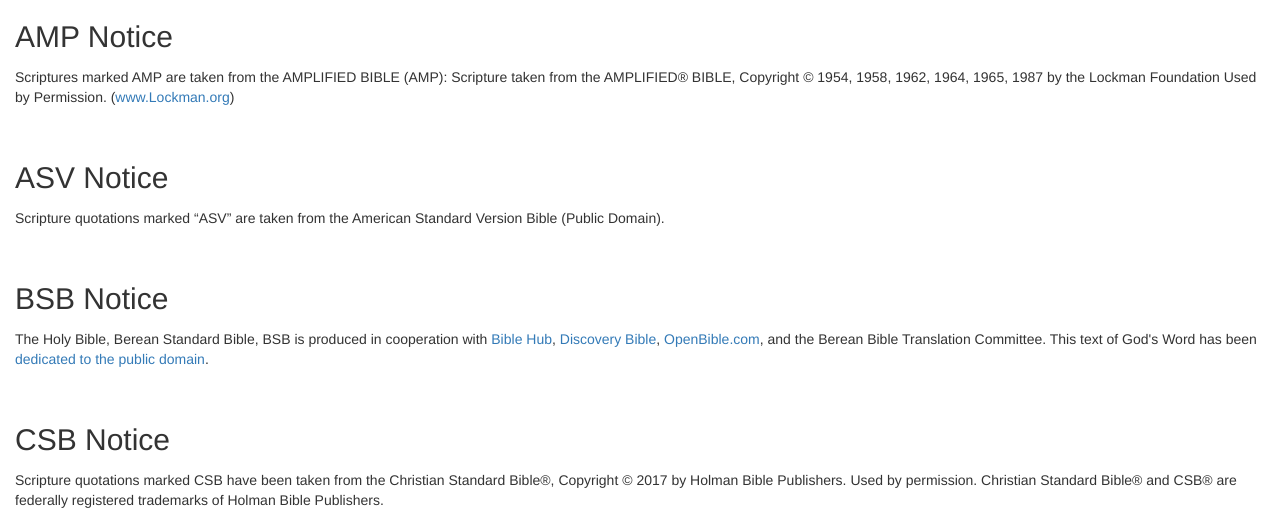
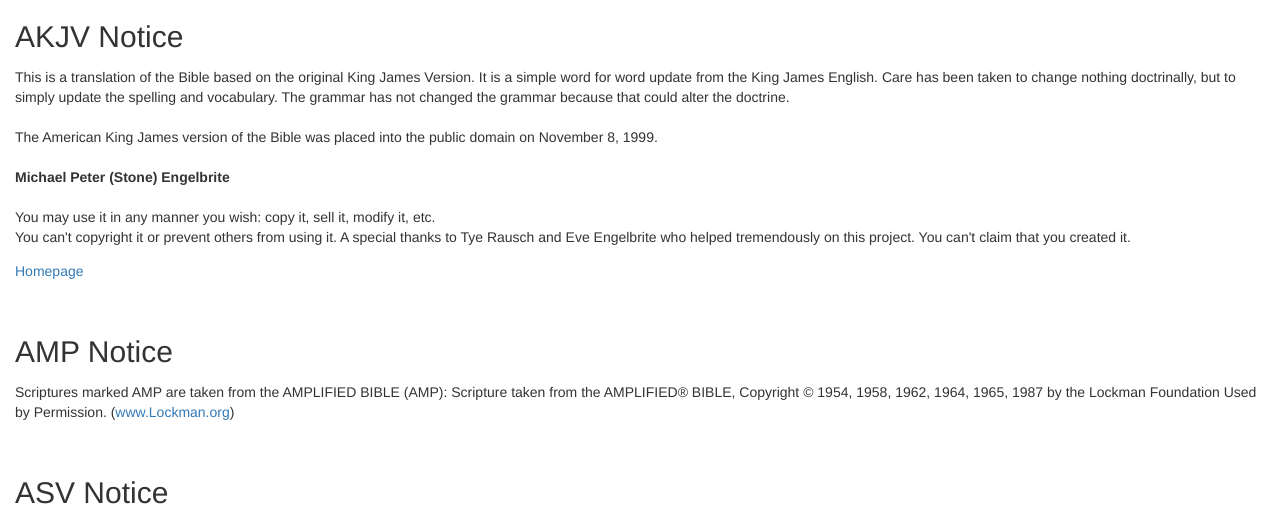
Before and after one commit to samhaswon/selfhosted-bible, a Flask app: page /copyright in a window 1280 px wide. Shown: the part 50-569 px from the top of the page. Run offline with Flask 3, Linux system fonts and the light colour scheme; parts of the project's set-up code (start-up, migrations or seed data) failed here and were passed over.

Commit message:
Added AKJV copyright notice
Signed-off-by: Samuel Howard <sahoward42@tntech.edu>

```diff
--- a/templates/copyright.html
+++ b/templates/copyright.html
@@ -4,14 +4,26 @@
 
 {% block content %}
 <div class="container-fluid mw-100">
+    <h2>AKJV Notice</h2>
+    <p>This is a translation of the Bible based on the original King James Version. It is a simple word for word update from the King James English. Care has been taken to change nothing doctrinally, but to simply update the spelling and vocabulary. The grammar has not changed the grammar because that could alter the doctrine.<br><br>
+    The American King James version of the Bible was placed into the public domain on November 8, 1999.<br><br>
+
+    <b>Michael Peter (Stone) Engelbrite</b><br><br>
+
+    You may use it in any manner you wish: copy it, sell it, modify it, etc.<br>
+    You can't copyright it or prevent others from using it.
+    A special thanks to Tye Rausch and Eve Engelbrite who helped tremendously on this project.
+    You can't claim that you created it.</p>
+    <p><a href="https://www.angelfire.com/al4/allenkc/akjv/" target="_blank" rel="noopener noreferrer">Homepage</a></p>
+    <br>
     <h2>AMP Notice</h2>
-    <p>Scriptures marked AMP are taken from the AMPLIFIED BIBLE (AMP): Scripture taken from the AMPLIFIED® BIBLE, Copyright © 1954, 1958, 1962, 1964, 1965, 1987 by the Lockman Foundation Used by Permission. (<a href="https://www.lockman.org/">www.Lockman.org</a>)</p>
+    <p>Scriptures marked AMP are taken from the AMPLIFIED BIBLE (AMP): Scripture taken from the AMPLIFIED® BIBLE, Copyright © 1954, 1958, 1962, 1964, 1965, 1987 by the Lockman Foundation Used by Permission. (<a href="https://www.lockman.org/" target="_blank" rel="noopener noreferrer">www.Lockman.org</a>)</p>
     <br>
     <h2>ASV Notice</h2>
     <p>Scripture quotations marked “ASV” are taken from the American Standard Version Bible (Public Domain).</p>
     <br>
     <h2>BSB Notice</h2>
-    <p>The Holy Bible, Berean Standard Bible, BSB is produced in cooperation with <a href="//biblehub.com">Bible Hub</a>, <a href="//discoverybible.com">Discovery Bible</a>, <a href="//openbible.com">OpenBible.com</a>, and the Berean Bible Translation Committee. This text of God's Word has been <a href="https://creativecommons.org/publicdomain/zero/1.0/"> dedicated to the public domain</a>.</p>
+    <p>The Holy Bible, Berean Standard Bible, BSB is produced in cooperation with <a href="//biblehub.com" target="_blank" rel="noopener noreferrer">Bible Hub</a>, <a href="//discoverybible.com" target="_blank" rel="noopener noreferrer">Discovery Bible</a>, <a href="//openbible.com" target="_blank" rel="noopener noreferrer">OpenBible.com</a>, and the Berean Bible Translation Committee. This text of God's Word has been <a href="https://creativecommons.org/publicdomain/zero/1.0/" target="_blank" rel="noopener noreferrer"> dedicated to the public domain</a>.</p>
     <br>
     <h2>CSB Notice</h2>
     <p>Scripture quotations marked CSB have been taken from the Christian Standard Bible®, Copyright © 2017 by Holman Bible Publishers. Used by permission. Christian Standard Bible® and CSB® are federally registered trademarks of Holman Bible Publishers.</p>
@@ -28,27 +40,27 @@
     <p>Rights in The Authorized Version of the Bible (King James Bible) in the United Kingdom are vested in the Crown and administered by the Crown’s patentee, Cambridge University Press. The reproduction by any means of the text of the King James Version is permitted to a maximum of five hundred (500) verses for liturgical and non-commercial educational use, provided that the verses quoted neither amount to a complete book of the Bible nor represent 25 per cent or more of the total text of the work in which they are quoted, subject to the following acknowledgement being included:</p>
     <p><span class="tab">Scripture quotations from The Authorized (King James) Version. Rights in the Authorized Version in the United Kingdom are vested in the Crown. Reproduced by permission of the Crown’s patentee, Cambridge University Press</span></p>
     <p>When quotations from the KJV text are used in materials not being made available for sale, such as church bulletins, orders of service, posters, presentation materials, or similar media, a complete copyright notice is not required but the initials KJV must appear at the end of the quotation.</p>
-    <p>Rights or permission requests (including but not limited to reproduction in commercial publications) that exceed the above guidelines must be directed to the Permissions Department, Cambridge University Press, University Printing House, Shaftesbury Road, Cambridge CB2 8BS, UK (<a href="https://www.cambridge.org/about-us/rights-permissions">https://www.cambridge.org/about-us/rights-permissions</a>) and approved in writing.</p>
+    <p>Rights or permission requests (including but not limited to reproduction in commercial publications) that exceed the above guidelines must be directed to the Permissions Department, Cambridge University Press, University Printing House, Shaftesbury Road, Cambridge CB2 8BS, UK (<a href="https://www.cambridge.org/about-us/rights-permissions" target="_blank" rel="noopener noreferrer">https://www.cambridge.org/about-us/rights-permissions</a>) and approved in writing.</p>
     <br>
     <h2>LSV Notice</h2>
-    <p>Scripture quotations marked “LSV” are taken from the Literal Standard Version (Creative Commons Attribution-ShareAlike license). See more <a href="https://www.lsvbible.com/">here</a> </p>
+    <p>Scripture quotations marked “LSV” are taken from the Literal Standard Version (Creative Commons Attribution-ShareAlike license). See more <a href="https://www.lsvbible.com/" target="_blank" rel="noopener noreferrer">here</a> </p>
     <br>
     <h2>MSG Notice</h2>
     <p>Scripture quotations marked "MSG" are from THE MESSAGE. Copyright © by Eugene H. Peterson 1993, 2002, 2005, 2018. Used by permission of NavPress. All rights reserved. Represented by Tyndale House Publishers, Inc. </p>
     <br>
     <h2>NASB (1995) Notice</h2>
-    <p>Scripture quotations taken from the (NASB®) New American Standard Bible®, Copyright © 1960, 1971, 1977, 1995 by The Lockman Foundation. Used by permission. All rights reserved. <a href="lockman.org">lockman.org</a> </p>
+    <p>Scripture quotations taken from the (NASB®) New American Standard Bible®, Copyright © 1960, 1971, 1977, 1995 by The Lockman Foundation. Used by permission. All rights reserved. <a href="lockman.org" target="_blank" rel="noopener noreferrer">lockman.org</a> </p>
     <br>
     <h2>NET Notice</h2>
-    <p>The Scriptures quoted are from the NET Bible® <a href="https://netbible.com">https://netbible.com</a> copyright ©1996, 2019 used with permission from Biblical Studies Press, L.L.C. All rights reserved</p>
-    <p>To see the NET Bible® study tool go to <a href="https://netbible.org">https://netbible.org</a>.</p>
+    <p>The Scriptures quoted are from the NET Bible® <a href="https://netbible.com" target="_blank" rel="noopener noreferrer">https://netbible.com</a> copyright ©1996, 2019 used with permission from Biblical Studies Press, L.L.C. All rights reserved</p>
+    <p>To see the NET Bible® study tool go to <a href="https://netbible.org" target="_blank" rel="noopener noreferrer">https://netbible.org</a>.</p>
     <br>
     <h2>NIV Notice</h2>
     <p>The Holy Bible, New International Version®, NIV® Copyright © 1973, 1978, 1984, 2011 by Biblica, Inc.® Used with permission. All rights reserved worldwide.</p>
     <br>
     <h2>NKJV Notice</h2>
     <p>Scriptures marked NKJV are taken from the NEW KING JAMES VERSION (NKJV): Scripture taken from the NEW KING JAMES VERSION®. Copyright© 1982 by Thomas Nelson, Inc. Used by permission. All rights reserved. </p>
-    <p><a href="https://www.thomasnelson.com/about-us/permissions/#permissionBiblesmartphone">See more info about usage of the NKJV here</a> </p>
+    <p><a href="https://www.thomasnelson.com/about-us/permissions/#permissionBiblesmartphone" target="_blank" rel="noopener noreferrer">See more info about usage of the NKJV here</a> </p>
     <br>
     <h2>NLT Notice</h2>
     <p>Scriptures marked NLT are taken from the HOLY BIBLE, NEW LIVING TRANSLATION (NLT): Scriptures taken from the HOLY BIBLE, NEW LIVING TRANSLATION, Copyright© 1996, 2004, 2007 by Tyndale House Foundation. Used by permission of Tyndale House Publishers, Inc., Carol Stream, Illinois 60188. All rights reserved. Used by permission.</p>
```
Also changed, not shown: README.md.
